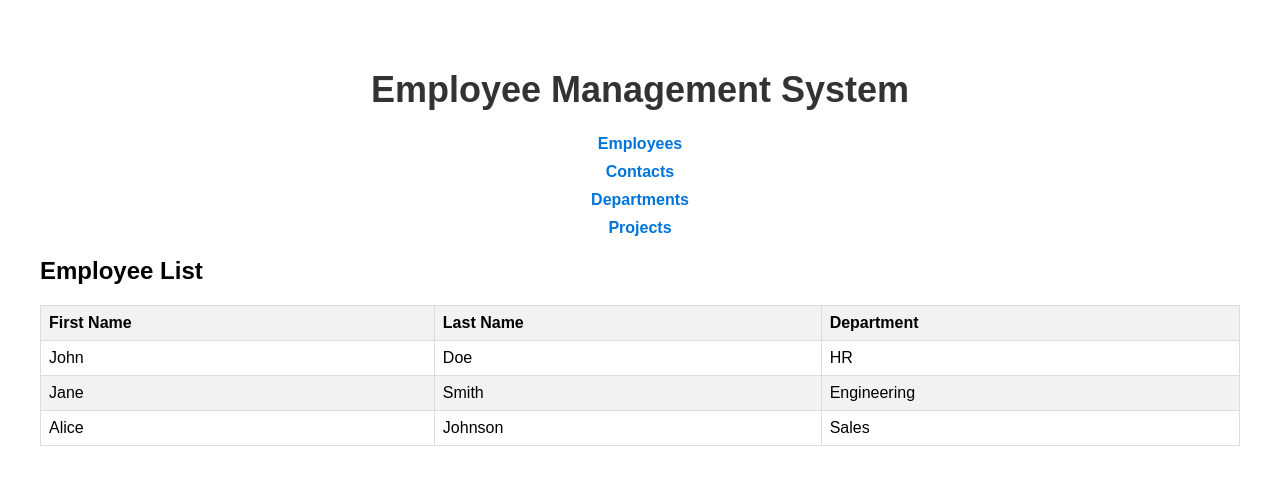
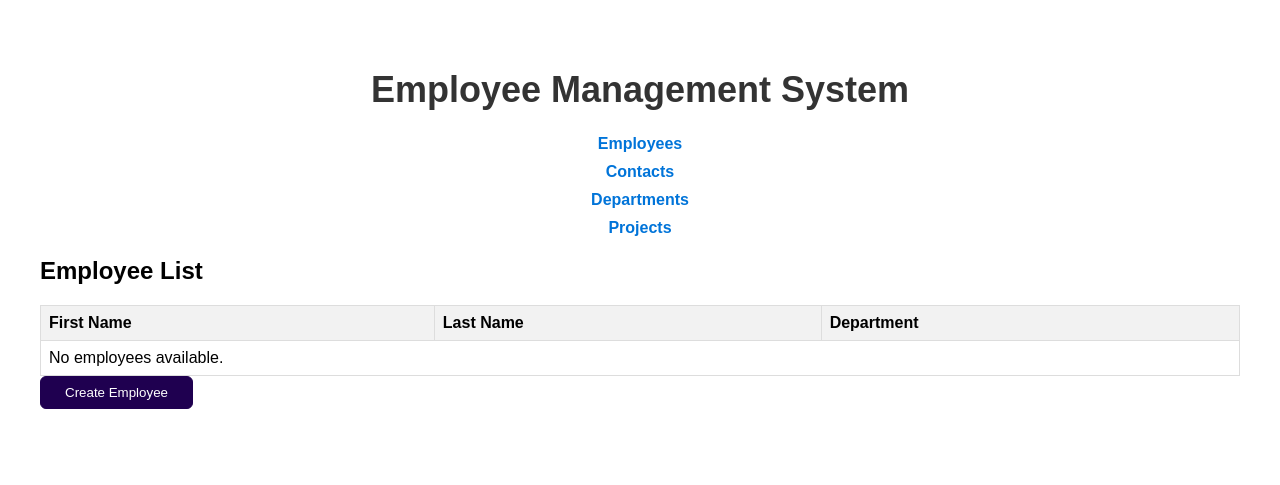
Before and after one commit to trungleviet-agilityio/python-training, a Django app: page /employees/ in a window 1280 px wide. Shown: the part 21-506 px from the top of the page. Run offline with Django 4.2, Linux system fonts and the light colour scheme; data that the repository does not hold is empty.

Commit message:
feat: handle employee form

```diff
--- /dev/null
+++ b/employee-project/app/employee/forms.py
@@ -0,0 +1,13 @@
+from django import forms
+
+from core.models import Employee
+
+class EmployeeForm(forms.ModelForm):
+    class Meta:
+        model = Employee
+        fields = ("first_name", "last_name")
+
+        labels = {
+            "first_name": "Your First Name",
+            "last_name": "Your Last Name",
+        }
--- /dev/null
+++ b/employee-project/app/employee/static/employee/css/styles.css
@@ -0,0 +1 @@
+@import url('employee.css');
--- a/employee-project/app/employee/templates/employee/employee_list.html
+++ b/employee-project/app/employee/templates/employee/employee_list.html
@@ -4,6 +4,9 @@
 {% block title %}Employee List{% endblock %}
 
 {% block content %}
+    <!-- Include the styles.css file -->
+    <link rel="stylesheet" type="text/css" href="{% static 'css/styles.css' %}">
+
     {% include 'employee/includes/header.html' %}
     <h2>Employee List</h2>
     <table>
@@ -29,4 +32,32 @@
             {% endfor %}
         </tbody>
     </table>
+
+    <!-- Employee creation form modal -->
+    <button id="show-create-modal">Create Employee</button>
+
+    <div id="create-modal" style="display: none;">
+        <div class="modal-content">
+            <form method="post" id="create-form">
+                <h2>Create Employee</h2>
+                {% csrf_token %}
+
+                <!-- Use the same structure for form rendering -->
+                {% for field in form %}
+                    <div class="form-control">
+                        <label for="{{ field.id_for_label }}">{{ field.label }}</label>
+                        {{ field }}
+                        {{ field.errors }}
+                    </div>
+                {% endfor %}
+
+                <button type="submit">Create</button>
+            </form>
+        </div>
+    </div>
 {% endblock %}
+
+{% block scripts %}
+    <!-- Include the external JavaScript file -->
+    <script src="{% static 'js/employee.js' %}"></script>
+{% endblock %}
--- a/employee-project/app/employee/templates/employee/home.html
+++ b/employee-project/app/employee/templates/employee/home.html
@@ -10,7 +10,7 @@
 {% block content %}
     <h1>Welcome to the Home Page</h1>
     <ul>
-        <li><a href="{% url 'employee-list' %}">Employees</a></li>
+        <li><a href="{% url 'employee-list-create' %}">Employees</a></li>
         <li><a href="{% url 'contact-list' %}">Contacts</a></li>
         <li><a href="{% url 'department-list' %}">Departments</a></li>
         <li><a href="{% url 'project-list' %}">Projects</a></li>
--- a/employee-project/app/employee/templates/employee/includes/header.html
+++ b/employee-project/app/employee/templates/employee/includes/header.html
@@ -1,7 +1,7 @@
 <h1>Employee Management System</h1>
 <nav>
     <ul>
-        <li><a href="{% url 'employee-list' %}">Employees</a></li>
+        <li><a href="{% url 'employee-list-create' %}">Employees</a></li>
         <li><a href="{% url 'contact-list' %}">Contacts</a></li>
         <li><a href="{% url 'department-list' %}">Departments</a></li>
         <li><a href="{% url 'project-list' %}">Projects</a></li>
--- a/employee-project/app/employee/urls.py
+++ b/employee-project/app/employee/urls.py
@@ -1,9 +1,12 @@
 from django.urls import path
 from . import views
+from .views import (
+    EmployeeView,
+)
 
 urlpatterns = [
     path('', views.home, name='home'),
-    path('employees/', views.employee_list, name='employee-list'),
+    path('employees/', views.EmployeeView.as_view(), name='employee-list-create'),
     path('contacts/', views.contact_list, name='contact-list'),
     path('departments/', views.department_list, name='department-list'),
     path('projects/', views.project_list, name='project-list'),
--- a/employee-project/app/employee/views.py
+++ b/employee-project/app/employee/views.py
@@ -1,17 +1,31 @@
-from django.shortcuts import render
+from django.http import JsonResponse
+from django.views import View
+from django.shortcuts import redirect, render
 
+from core.models import Employee
+from .forms import EmployeeForm
 
 def home(request):
     return render(request, 'employee/home.html')
 
 
-def employee_list(request):
-    employees = [
-        {"first_name": "John", "last_name": "Doe", "department": "HR"},
-        {"first_name": "Jane", "last_name": "Smith", "department": "Engineering"},
-        {"first_name": "Alice", "last_name": "Johnson", "department": "Sales"},
-    ]
-    return render(request, 'employee/employee_list.html', {'employees': employees})
+class EmployeeView(View):
+    template_name = 'employee/employee_list.html'
+
+    def get(self, request):
+        employees = Employee.objects.all()
+        form = EmployeeForm()
+
+        return render(request, self.template_name, {'employees': employees, 'form': form})
+
+    def post(self, request):
+        form = EmployeeForm(request.POST)
+        if form.is_valid():
+            form.save()
+            return JsonResponse({'success': True})
+        employees = Employee.objects.all()
+
+        return JsonResponse({'success': False, 'errors': form.errors})
 
 
 def contact_list(request):
--- /dev/null
+++ b/employee-project/app/static/css/employee.css
@@ -0,0 +1,70 @@
+body {
+    font-family: sans-serif;
+    margin: 0;
+  }
+
+form {
+    margin: 3rem auto;
+    width: 90%;
+    max-width: 30rem;
+    padding: 1rem;
+    border-radius: 12px;
+    background-color: white;
+    box-shadow: 0 2px 8px rgba(0, 0, 0, 0.26);
+}
+
+  button {
+    cursor: pointer;
+    padding: 0.5rem 1.5rem;
+    border-radius: 6px;
+    background-color: #1f0050;
+    color: white;
+    border: 1px solid #1f0050;
+  }
+
+button:hover,
+button:active {
+    background-color: #320777;
+    border-color: #320777;
+}
+
+.form-control {
+    margin-bottom: 1rem;
+}
+
+.form-control input {
+    font: inherit;
+    padding: 0.25rem;
+    border-radius: 4px;
+    border: 1px solid #ccc;
+    display: block;
+    width: 10rem;
+}
+
+.form-control input:focus {
+    border-color: #1f0050;
+    outline: none;
+    background-color: #f4eeff;
+}
+
+.form-control label {
+    font-weight: bold;
+    display: block;
+    margin-bottom: 0.5rem;
+}
+
+.errorlist {
+    list-style: none;
+    margin: 0.5rem 0;
+    padding: 0;
+    color: #680000;
+}
+
+.errors input {
+    border-color: #680000;
+    background-color: #fde3e3;
+}
+
+.errors label {
+    color: #680000;
+}
--- a/employee-project/app/static/styles.css
+++ b/employee-project/app/static/css/styles.css
@@ -1,3 +1,4 @@
+@import url('employee.css');
 @import url('https://fonts.googleapis.com/css2?family=Roboto+Condensed:wght@400;700&display=swap');
 
 html {
--- /dev/null
+++ b/employee-project/app/static/js/employee.js
@@ -0,0 +1,43 @@
+document.addEventListener("DOMContentLoaded", function () {
+    const showCreateModalButton = document.getElementById("show-create-modal");
+    const createModal = document.getElementById("create-modal");
+
+    const closeModal = () => {
+        createModal.style.display = "none";
+    };
+
+    showCreateModalButton.addEventListener("click", function () {
+        createModal.style.display = "block";
+    });
+
+    const createForm = document.getElementById("create-form");
+
+    createForm.addEventListener("submit", function (event) {
+        event.preventDefault();
+        fetch("{% url 'employee-list-create' %}", {
+            method: "POST",
+            body: new FormData(createForm),
+        })
+        .then((response) => response.json())
+        .then((data) => {
+            if (data.success) {
+                createModal.style.display = "none";
+                createForm.reset();
+            }
+        });
+    });
+
+    // Close modal when clicking outside of it
+    window.addEventListener("click", function (event) {
+        if (event.target === createModal) {
+            closeModal();
+        }
+    });
+
+    // Close modal when pressing the "Esc" key
+    window.addEventListener("keydown", function (event) {
+        if (event.key === "Escape") {
+            closeModal();
+        }
+    });
+});
--- a/employee-project/app/templates/base.html
+++ b/employee-project/app/templates/base.html
@@ -6,7 +6,7 @@
     <meta charset="UTF-8">
     <meta name="viewport" content="width=device-width, initial-scale=1.0">
     <title>{% block title %}{% endblock %}</title>
-    <link rel="stylesheet" href="{% static "styles.css" %}">
+    <link rel="stylesheet" href="{% static "css/styles.css" %}">
     {% block css_files %}{% endblock %}
 </head>
 <body>
@@ -15,5 +15,7 @@
             {% block content %}{% endblock %}
         </div>
     </main>
+    <!-- Include the app-specific JavaScript file -->
+    <script src="{% static 'js/employee.js' %}"></script>
 </body>
 </html>
```
Also changed, not shown: employee-project/app/employee/static/employee/css/employee.css (added, +70 -0 lines), employee-project/app/employee/static/employee/js/employee.js (added, +43 -0 lines).
